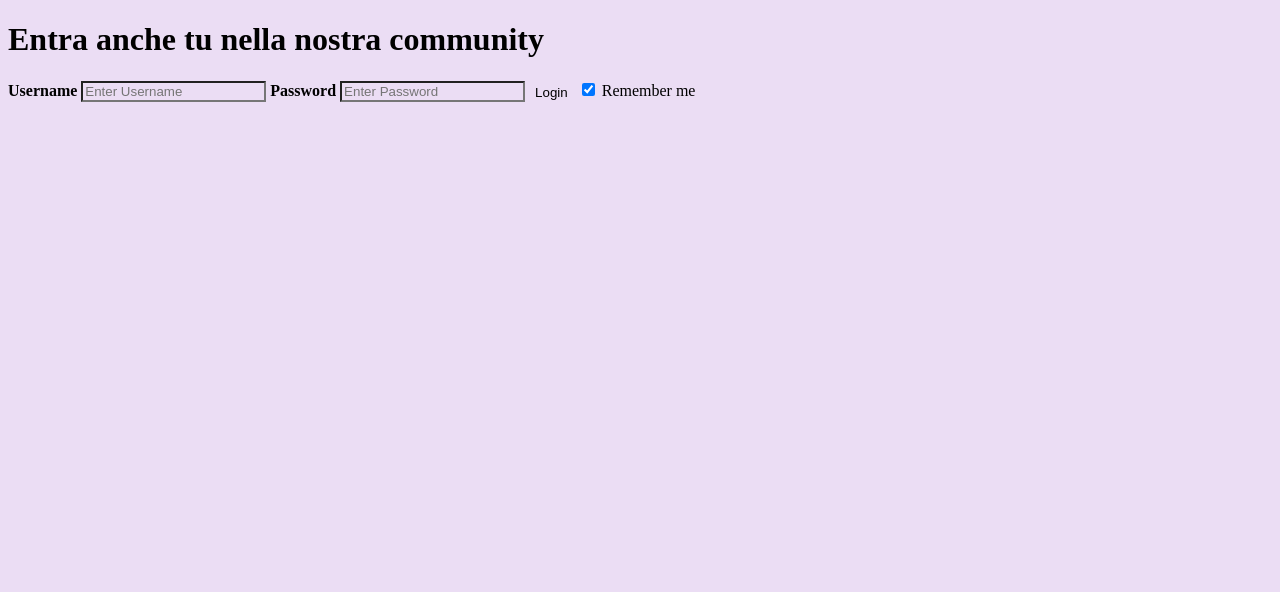
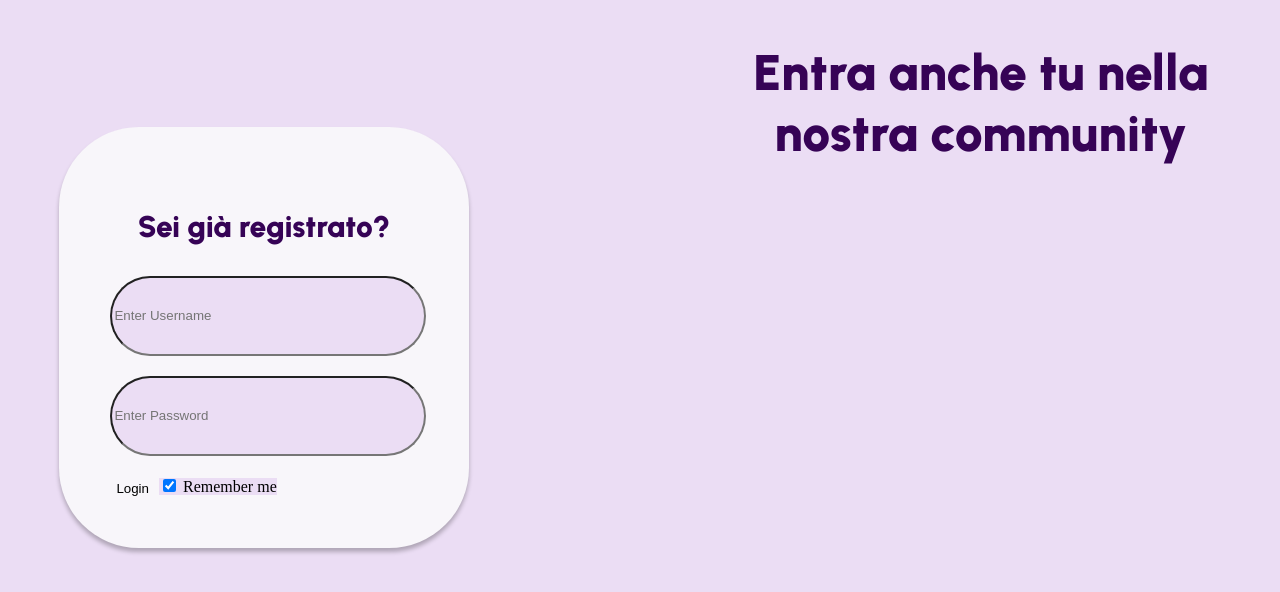
Before and after one commit to UrbanShirt/implementation, a plain HTML site: page ui/loginpage.html in a window 1280 px wide. Drawn offline with Linux system fonts and the light colour scheme.

Commit message:
loginpage

```diff
--- /dev/null
+++ b/ui/loginpage.css
@@ -0,0 +1,61 @@
+body {
+    display: grid;
+    grid-template-columns: 40% 60%;
+    grid-template-rows: 10% 30% auto 30% 10%;
+    width: 100%;
+    height: 100%;
+}
+
+#title {
+    grid-column: 2;
+    grid-row: 1/2;
+    margin-left: 20%;
+}
+
+.main-title {
+    color: var(--dl-color-default-titlecolor);
+    width: auto;
+    height: auto;
+    position: static;
+    font-size: 50px;
+    align-self: auto;
+    text-align: center;
+    font-family: Urbanist;
+    font-weight: 900;
+    line-height: normal;
+    font-stretch: normal;
+    margin-right: 0;
+    margin-bottom: 0;
+    background: transparent;
+}
+
+#login {
+    grid-column: 1;
+    grid-row: 2/4;
+    border-width: 2px;
+    border-radius: 80px;
+    background-color: #F8F6FA;
+    box-shadow: 0px 4px 4px rgba(0, 0, 0, 0.25);
+    margin:10%;
+    width: fit-content;
+    height: fit-content;
+    padding: 10%;
+}
+
+#already-registered {
+    text-align: center;
+    font-size: 30px;
+    background-color: transparent;
+    margin-bottom: 10%;
+    color: var(--dl-color-default-titlecolor);
+    font-family: Urbanist;
+    font-weight: 900;
+    line-height: normal;
+}
+
+.form {
+    width: 100%;
+    height: 74px;
+    border-radius: 80px;
+    margin-bottom: 20px;
+}
--- a/ui/loginpage.html
+++ b/ui/loginpage.html
@@ -16,26 +16,25 @@
 <body>
     <link rel="stylesheet" href="./style.css" />
     <link rel="stylesheet" href="./homepage.css" />
+    <link rel="stylesheet" href="./loginpage.css"/>
 
     <!-- TITOLO -->
-    <h1 class="homepage-text-tytle">Entra anche tu nella nostra community</h1>
+    <h1 id="title" class="main-title">
+        Entra anche tu nella <br>
+        nostra community
+    </h1>
 
     <!-- div BARRA COLORATA-->
-    <div>
-        <label for="username"><b>Username</b></label>
-        <input type="text" placeholder="Enter Username" name="uname" required>
-
-        <label for="psw"><b>Password</b></label>
-        <input type="password" placeholder="Enter Password" name="psw" required>
+    <div id="login">
+        <h3 id="already-registered">Sei già registrato?</h3>
+        <input class="form" type="text" placeholder="Enter Username" name="username" required>
+        <input class="form" type="password" placeholder="Enter Password" name="psw" required>
 
         <button type="submit">Login</button>
         <label>
         <input type="checkbox" checked="checked" name="remember"> Remember me
         </label>
     </div>
-
-
-
 </body>
 
 </html>
```
